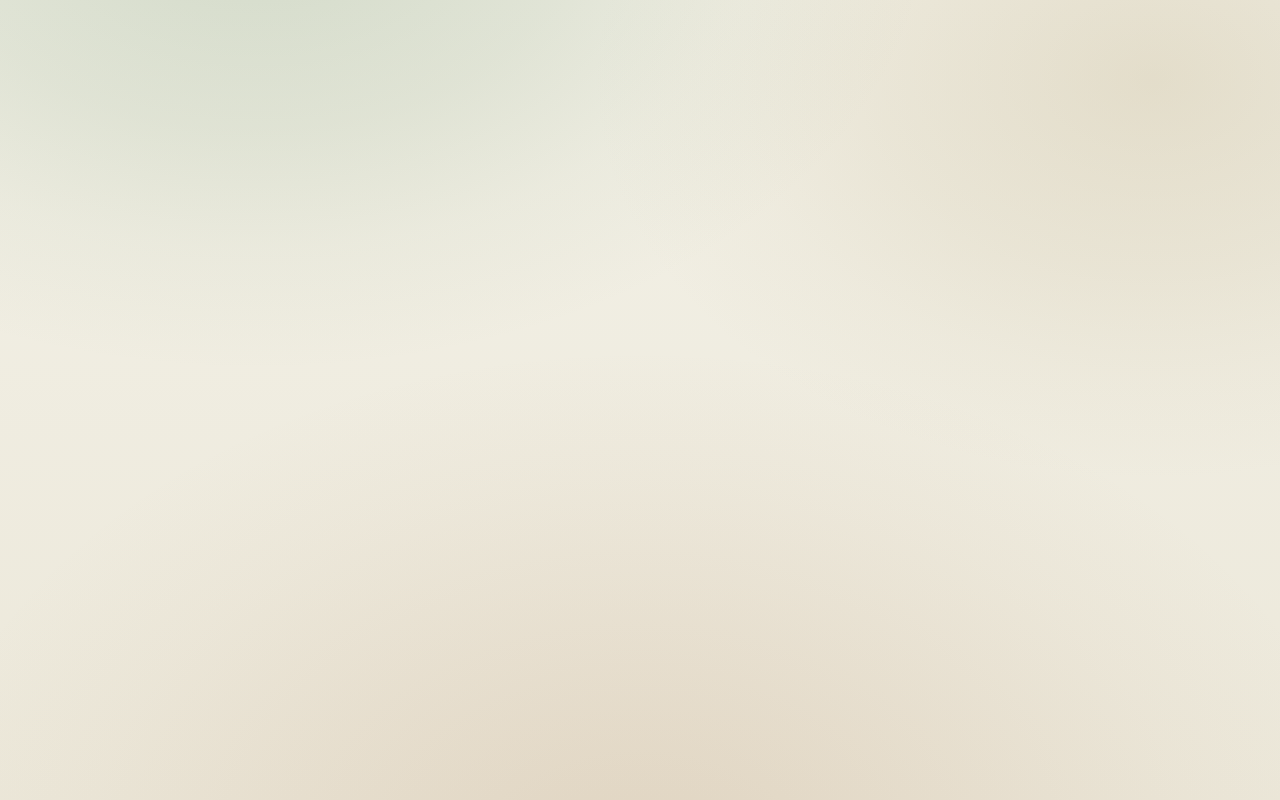
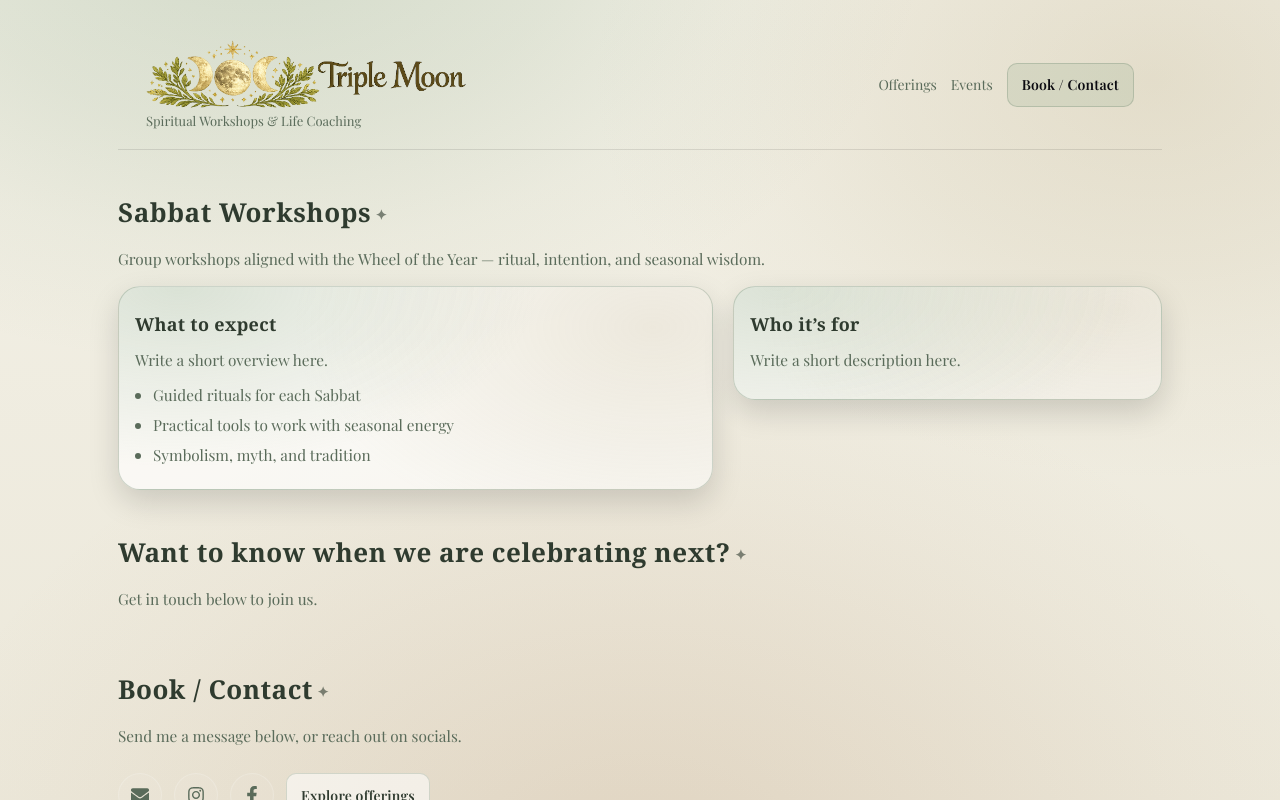
Before and after one commit to zoeblighton/triple-moon, a React (Create React App) app: page /SabbatWorkshops in a window 1280 px wide. Before the commit this address had no page. Built offline with nearby package versions, Linux system fonts and the light colour scheme; a web font is replaced by a local one.

Commit message:
Navigation and scroll fixes. New pages

```diff
--- a/src/App.css
+++ b/src/App.css
@@ -221,10 +221,10 @@ p {
 .hero {
   margin-top: 22px;
   padding: clamp(22px, 3.5vw, 40px);
-  border-radius: 12px; /* less bubbly */
+  border-radius: 12px;
   border: 1px solid rgba(120, 145, 120, 0.22);
-  background: rgba(255, 255, 255, 0.55); /* single calm surface */
-  box-shadow: 0 10px 28px rgba(0, 0, 0, 0.1); /* lighter */
+  background: rgba(255, 255, 255, 0.55);
+  box-shadow: 0 10px 28px rgba(0, 0, 0, 0.1);
 }
 
 .hero h1 {
@@ -298,14 +298,13 @@ p {
     grid-template-columns: 1fr;
   }
 }
-/* Auto-scrolling photo marquee */
+
 .photoMarquee {
   margin-top: 14px;
   overflow: hidden;
   border-radius: 12px;
   position: relative;
 
-  /* subtle fade edges */
   -webkit-mask-image: linear-gradient(
     90deg,
     transparent 0%,
@@ -366,7 +365,6 @@ p {
   }
 }
 
-/* Slightly bigger tiles on small screens */
 @media (max-width: 560px) {
   .photoTile {
     width: 160px;
@@ -527,7 +525,7 @@ p {
   align-items: center;
   justify-content: center;
   padding: 10px 14px;
-  border-radius: 10px; /* no pill */
+  border-radius: 10px;
   border: 1px solid rgba(120, 145, 120, 0.35);
   background: rgba(127, 159, 124, 0.16);
   color: var(--text);
@@ -614,7 +612,6 @@ p {
 }
 
 .formStatus.ok {
-  /* keep your theme; just a subtle hint */
   font-weight: 600;
 }
 
--- a/src/App.js
+++ b/src/App.js
@@ -1,15 +1,19 @@
 import { Routes, Route } from "react-router-dom";
 import Home from "./Home";
 import Coaching from "./Coaching";
-import Contact from "./Contact"; // optional route page; see note below
+import Contact from "./Contact";
+import SabbatWorkshops from "./SabbatWorkshops";
+import EnchantedHen from "./EnchantedHen";
+import EnergyCrystalSupport from "./EnergyCrystalSupport";
 
 export default function App() {
   return (
     <Routes>
       <Route path="/" element={<Home />} />
       <Route path="/coaching" element={<Coaching />} />
-
-      {/* OPTIONAL: only keep this if you want /contact as its own URL */}
+      <Route path="/SabbatWorkshops" element={<SabbatWorkshops />} />
+      <Route path="/EnchantedHen" element={<EnchantedHen />} />
+      <Route path="/EnergyCrystalSupport" element={<EnergyCrystalSupport />} />
       <Route path="/contact" element={<Contact />} />
     </Routes>
   );
--- a/src/Coaching.css
+++ b/src/Coaching.css
@@ -86,7 +86,7 @@
 .cta-button {
   display: inline-block;
   padding: 0.7rem 1.6rem;
-  background-color: #3a5f5b; /* earthy, calm */
+  background-color: #3a5f5b;
   color: white;
   text-decoration: none;
   border-radius: 999px;
--- a/src/Coaching.js
+++ b/src/Coaching.js
@@ -1,5 +1,5 @@
 import Layout from "./Layout";
-import "./Coaching.css"; // optional, for just a few extras
+import "./Coaching.css";
 
 export default function Coaching() {
   return (
--- a/src/Contact.js
+++ b/src/Contact.js
@@ -12,7 +12,7 @@ export default function ContactSection() {
   });
 
   const [status, setStatus] = useState({
-    state: "idle", // "idle" | "sending" | "success" | "error"
+    state: "idle",
     message: "",
   });
 
@@ -96,7 +96,6 @@ export default function ContactSection() {
         </a>
       </div>
 
-      {/* Controlled form */}
       <form className="contactForm" onSubmit={onSubmit}>
         <label>
           Name
--- a/src/EnchantedHen.js
+++ b/src/EnchantedHen.js
@@ -1,36 +1,39 @@
 import Layout from "./Layout";
-import "./Coaching.css"; // optional, for just a few extras
+import "./Coaching.css";
 
-export default function Coaching() {
+export default function EnchantedHen() {
   return (
     <Layout>
       <section className="section">
         <div className="sectionHeader">
           <h2>The Enchanted Hen</h2>
-          <p className="muted">Overview</p>
+          <p className="muted">
+            You bring the bubbles, I bring the magic — a sacred celebration of
+            love.
+          </p>
         </div>
 
         <div className="coachingGrid">
           <article className="card">
-            <h3>Sub Heading</h3>
-
-            <p>Info</p>
+            <h3>What’s included</h3>
+            <ul className="bullets">
+              <li>Love rituals + intention setting</li>
+              <li>Symbolic flower arranging or crown making</li>
+              <li>Group blessing + sharing circle</li>
+            </ul>
           </article>
 
           <article className="card">
-            <h3>More Info</h3>
-
-            <ul className="bullets">
-              <li>Photographs</li>
-              <li>2</li>
-              <li>3</li>
-            </ul>
-
-            <p className="coachingCtaText">
-              Want to add an element of magic to your hen? Get in touch below.
-            </p>
+            <h3>Perfect for</h3>
+            <p>Hen parties, bridal showers, and soulful gatherings.</p>
           </article>
         </div>
+
+        {/* CTA (see Part 2) */}
+        <section className="section">
+          <h2>Ready to book?</h2>
+          <p className="muted">Get in touch below.</p>
+        </section>
       </section>
     </Layout>
   );
--- a/src/EnergyCrystalSupport.js
+++ b/src/EnergyCrystalSupport.js
@@ -0,0 +1,38 @@
+import Layout from "./Layout";
+
+export default function EnergyCrystalSupport() {
+  return (
+    <Layout>
+      <section className="section">
+        <div className="sectionHeader">
+          <h2>Energy & Crystal Support</h2>
+          <p className="muted">
+            Ritual, intention setting, and crystal wisdom for energetic clarity.
+          </p>
+        </div>
+
+        <div className="coachingGrid">
+          <article className="card">
+            <h3>How it works</h3>
+            <ul className="bullets">
+              <li>Energetic resets</li>
+              <li>Crystal selection guidance</li>
+              <li>Seasonal rituals</li>
+            </ul>
+          </article>
+
+          <article className="card">
+            <h3>Good for</h3>
+            <p>When you want grounding, clarity, protection, or a reset.</p>
+          </article>
+        </div>
+
+        {/* CTA (see Part 2) */}
+        <section className="section">
+          <h2>Ready to book?</h2>
+          <p className="muted">Get in touch below.</p>
+        </section>
+      </section>
+    </Layout>
+  );
+}
--- a/src/Home.js
+++ b/src/Home.js
@@ -40,7 +40,6 @@ export default function Home() {
                 </div>
               ))}
 
-              {/* duplicate for loop */}
               {[
                 "/photos/1.jpg",
                 "/photos/2.jpg",
@@ -116,7 +115,7 @@ export default function Home() {
       <section id="offerings" className="section">
         <h2>Offerings</h2>
         <div className="grid">
-          <article className="card">
+          <Link to="./SabbatWorkshops" className="card cardLink">
             <h3>Sabbat Workshops</h3>
             <p>
               Group workshops aligned with the Wheel of the Year — ritual,
@@ -127,9 +126,9 @@ export default function Home() {
               <li>Practical tools to work with seasonal energy</li>
               <li>Symbolism, myth, and spellcraft traditions</li>
             </ul>
-          </article>
+          </Link>
 
-          <article className="card">
+          <Link to="./EnchantedHen" className="card cardLink">
             <h3>The Enchanted Hen - Bridal Workshop</h3>
             <p>
               You bring the bubbles, i bring the magic. A sacred celebration of
@@ -140,7 +139,7 @@ export default function Home() {
               <li>Symbolic flower arranging or crown making</li>
               <li>Group blessing and sharing circle</li>
             </ul>
-          </article>
+          </Link>
           <Link to="/coaching" className="card cardLink">
             <h3>1:1 Life Coaching</h3>
             <p>
@@ -153,7 +152,7 @@ export default function Home() {
               <li>Gentle mindset work</li>
             </ul>
           </Link>
-          <article className="card">
+          <Link to="./EnergyCrystalSupport" className="card cardLink">
             <h3>Energy & Crystal Support</h3>
             <p>
               Ritual, intention setting, and crystal wisdom for energetic
@@ -164,7 +163,7 @@ export default function Home() {
               <li>Crystal selection guidance</li>
               <li>Seasonal rituals</li>
             </ul>
-          </article>
+          </Link>
         </div>
       </section>
 
--- a/src/Layout.js
+++ b/src/Layout.js
@@ -73,9 +73,6 @@ export default function Layout({ children, showContact = true }) {
           </div>
         </div>
 
-        {/* IMPORTANT:
-            On other pages, these anchors should go back to home sections.
-        */}
         <nav ref={navRef} className="nav" onClick={handleNavClick}>
           <Link to="/#offerings" data-label="Offerings">
             Offerings
--- a/src/SabbatWorkshops.js
+++ b/src/SabbatWorkshops.js
@@ -0,0 +1,39 @@
+import Layout from "./Layout";
+
+export default function SabbatWorkshops() {
+  return (
+    <Layout>
+      <section className="section">
+        <div className="sectionHeader">
+          <h2>Sabbat Workshops</h2>
+          <p className="muted">
+            Group workshops aligned with the Wheel of the Year — ritual,
+            intention, and seasonal wisdom.
+          </p>
+        </div>
+
+        <div className="coachingGrid">
+          <article className="card">
+            <h3>What to expect</h3>
+            <p>Write a short overview here.</p>
+            <ul className="bullets">
+              <li>Guided rituals for each Sabbat</li>
+              <li>Practical tools to work with seasonal energy</li>
+              <li>Symbolism, myth, and tradition</li>
+            </ul>
+          </article>
+
+          <article className="card">
+            <h3>Who it’s for</h3>
+            <p>Write a short description here.</p>
+          </article>
+        </div>
+
+        <section className="section">
+          <h2>Want to know when we are celebrating next?</h2>
+          <p className="muted">Get in touch below to join us.</p>
+        </section>
+      </section>
+    </Layout>
+  );
+}
--- a/src/ScrollManager.js
+++ b/src/ScrollManager.js
@@ -5,14 +5,18 @@ export default function ScrollManager() {
   const location = useLocation();
 
   useLayoutEffect(() => {
+    // ✅ Stop the browser restoring previous scroll position
+    if ("scrollRestoration" in window.history) {
+      window.history.scrollRestoration = "manual";
+    }
+
     const scrollEl = document.getElementById("scrollRoot");
 
     const scrollToTop = () => {
-      // try container first
       if (scrollEl && typeof scrollEl.scrollTo === "function") {
         scrollEl.scrollTo(0, 0);
       }
-      // also reset window (covers both setups)
+
       document.documentElement.scrollTop = 0;
       document.body.scrollTop = 0;
       window.scrollTo(0, 0);
@@ -20,15 +24,27 @@ export default function ScrollManager() {
 
     if (location.hash) {
       const id = location.hash.slice(1);
+
+      // ✅ Give Home a moment to mount before trying to find the section
       requestAnimationFrame(() => {
         const el = document.getElementById(id);
         if (el) el.scrollIntoView({ block: "start" });
         else scrollToTop();
       });
+
+      // ✅ Also beat any late scroll restoration
+      setTimeout(() => {
+        const el = document.getElementById(id);
+        if (el) el.scrollIntoView({ block: "start" });
+      }, 50);
+
       return;
     }
 
     scrollToTop();
+
+    // ✅ Beat late scroll restoration that can happen after navigation
+    setTimeout(scrollToTop, 50);
   }, [location.pathname, location.hash, location.key]);
 
   return null;
```
